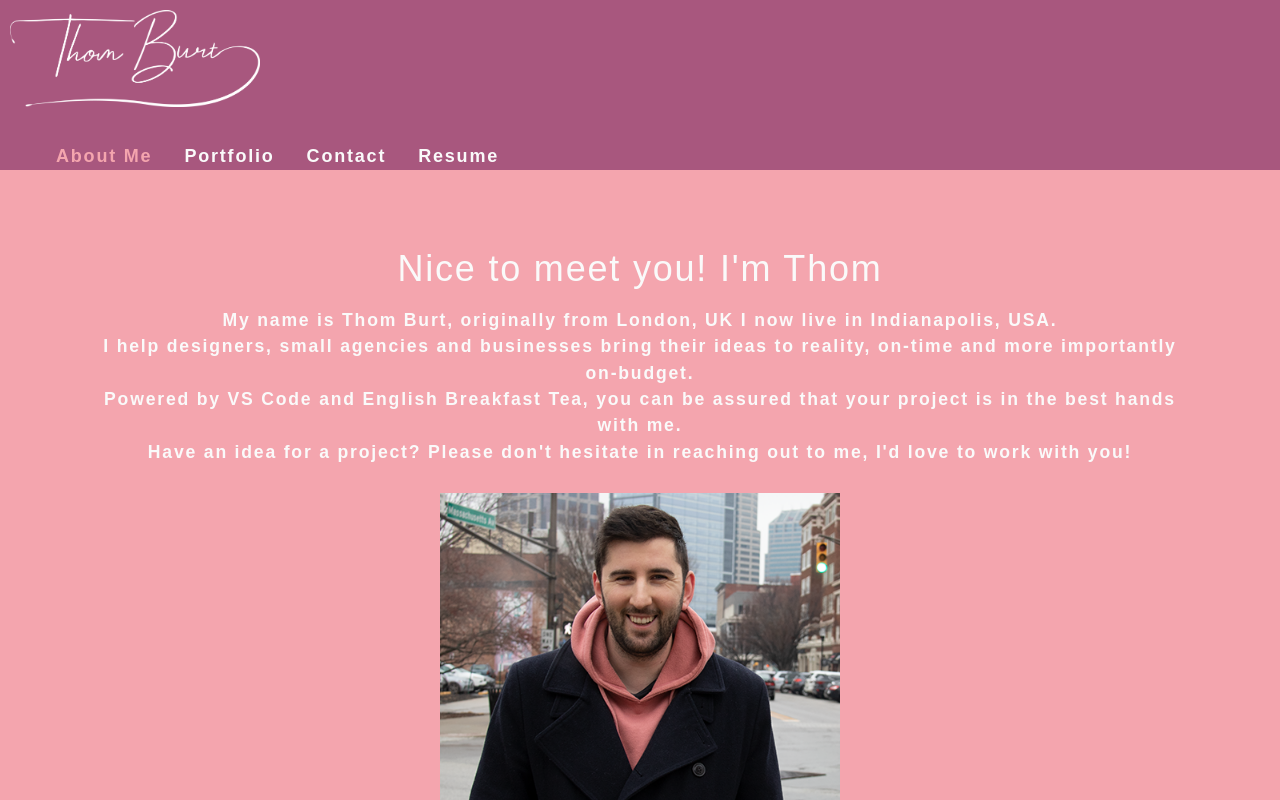
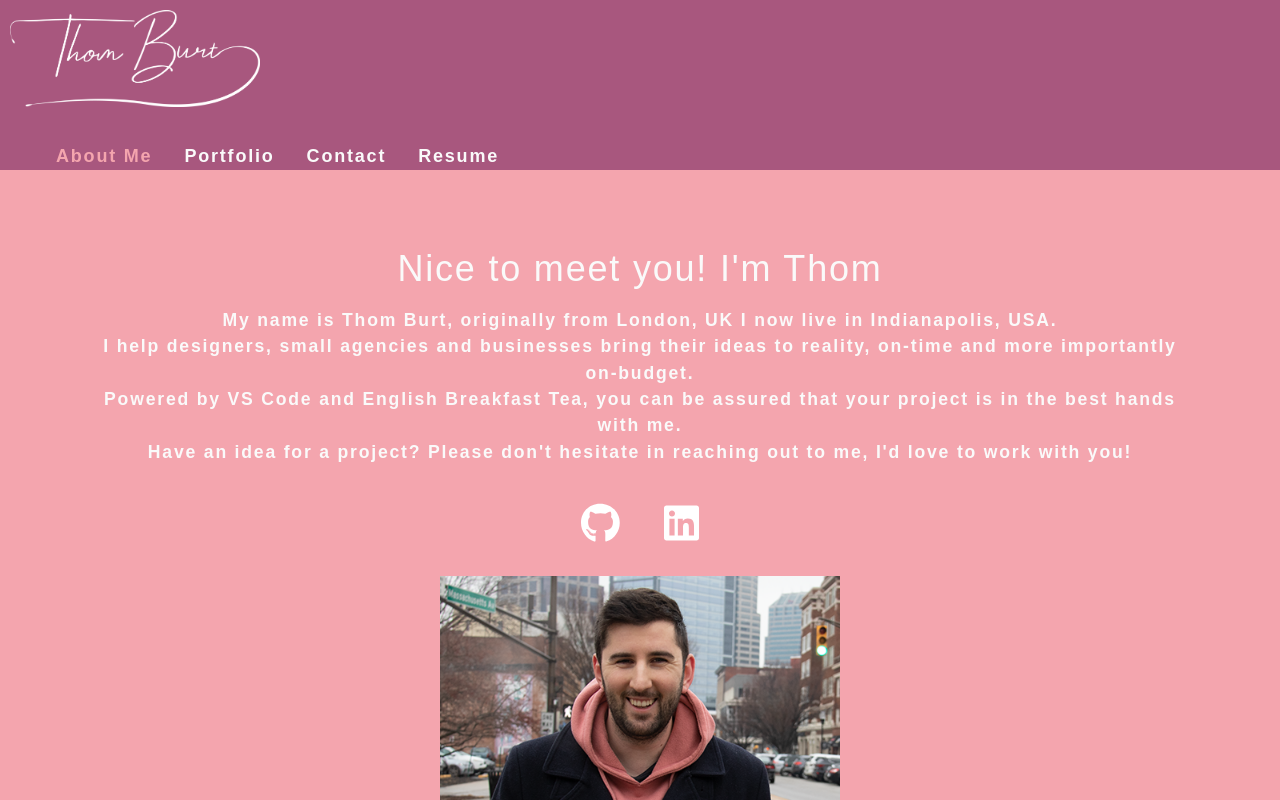
Before and after one commit to ThomBurt/20-REACT-PORTFOLIO-TB, a React (Create React App) app: page / in a window 1280 px wide. Shown: the top 800 px of the page. Built offline with nearby package versions, Linux system fonts and the light colour scheme.

Commit message:
resume updates

```diff
--- a/src/components/About/index.js
+++ b/src/components/About/index.js
@@ -1,9 +1,12 @@
-import React, { useEffect } from 'react';
+import React from 'react';
 import thomImage from '../../assets/images/thom.png';
 // import { FontAwesomeIcon } from "@fortawesome/react-fontawesome";
 // import { faYoutube, faGithub, faLinkedin } from "@fortawesome/free-brands-svg-icons";
 import "../Footer/footer.css"
 import "./about.css"
+import { FontAwesomeIcon } from "@fortawesome/react-fontawesome";
+// import { faMagnifyingGlass } from "@fortawesome/free-solid-svg-icons";
+import { faGithub, faLinkedin } from "@fortawesome/free-brands-svg-icons";
 
 function About() {
 
@@ -17,6 +20,14 @@
         Powered by VS Code and English Breakfast Tea, you can be assured that your project is in the best hands with me.<br></br>
         Have an idea for a project? Please don't hesitate in reaching out to me, I'd love to work with you!
         </p>
+        <div>
+                <a href="https://github.com/ThomBurt">
+                <FontAwesomeIcon icon={faGithub} className="icons"></FontAwesomeIcon>
+                </a>
+                <a href="https://www.linkedin.com/in/thomburt/">
+                <FontAwesomeIcon icon={faLinkedin} className="icons"></FontAwesomeIcon>
+                </a>
+			</div>
         <img src={thomImage} className="my-2" style={{ width: "400px", margin: "10px" }} alt="tb-logo" />
       </div>
     </section>
--- a/src/components/Resume/index.js
+++ b/src/components/Resume/index.js
@@ -7,7 +7,7 @@
 				<h1 className="page-header" style={{ textDecoration:"underline" }}>My Resumé</h1>
 			</div>
 			<div className="bottom-spacing" style={{ textAlign: "center" }}>
-                <a href={("https://ucarecdn.com/07e33b70-df75-4245-a0e1-218ad5664ce2/ThomBurtResume.pdf")} >
+                <a target="_blank" rel="noopener noreferrer" href={("https://ucarecdn.com/07e33b70-df75-4245-a0e1-218ad5664ce2/ThomBurtResume.pdf")} >
 					<h4 style={{ textDecoration:"underline" }}>View my Resumé by Clicking here!</h4>
 				</a>
                 <a href={require("../../assets/files/ThomBurtResume.pdf")} download>
```
